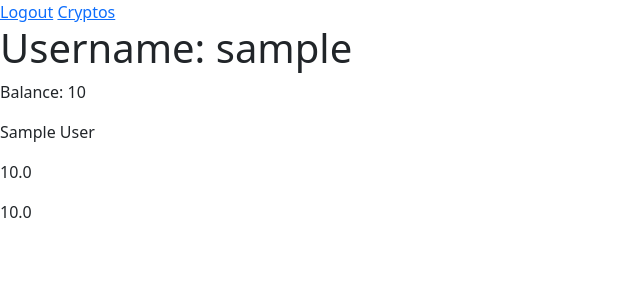
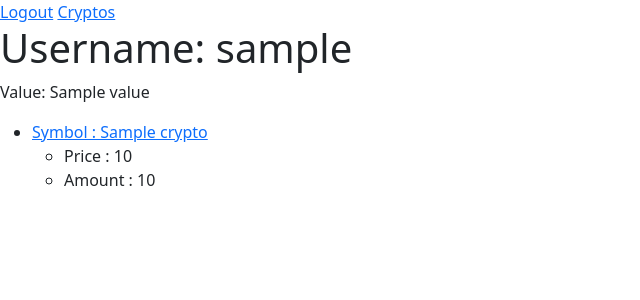
Before and after one commit to joelsers/crypto_simulator, a Flask app: template templates/users/user.html in a window 1280 px wide. Shown: the top 300 px of the page, without its empty margins (0-640 px from the left). Run offline with Flask 2, Linux system fonts and the light colour scheme; tables that the repository leaves empty hold one stand-in row (values such as "Sample post"); the template is opened without the code that fills it: values that come from a table or form of the project are taken from there, most other values are stand-ins (such as "Sample title", 1, 10 or a date in 2020); some libraries are stand-ins or nearby versions.

Commit message:
one page for buying and selling

```diff
--- a/app.py
+++ b/app.py
@@ -31,10 +31,13 @@ BASE_URL = 'https://api1.binance.com/api/v3/'
 # crypto_json = crypto_request.json()
 
 # for x in crypto_json:
-#     crypto = Crypto(name = crypto_json[total]["symbol"], price = crypto_json[total]["price"], volume = 0)
-#     total += 1
-#     db.session.add(crypto)
-#     db.session.commit()
+#     if crypto_json[total]["symbol"][-4:] == "USDT":
+#         crypto = Crypto(name = crypto_json[total]["symbol"], price = crypto_json[total]["price"], volume = 0)
+#         total += 1
+#         db.session.add(crypto)
+#         db.session.commit()
+#     else:
+#         total +=1
 
 @app.before_request
 def add_user_to_g():
@@ -78,8 +81,17 @@ def signup():
                 username=form.username.data,
                 email=form.email.data,
                 password=form.password.data,
-                balance=form.balance.data,
+                USDT=form.USDT.data,
             )
+            db.session.commit()
+
+            bought_crypto = UserCrypto(
+            name = "USDCUSDT",
+            price = 1,
+            amount=form.USDT.data,
+            user_crypto = user.id
+            )
+            db.session.add(bought_crypto)
             db.session.commit()
 
         except IntegrityError:
@@ -139,16 +151,19 @@ def show_home():
     crypto_json = crypto_request.json()
 
     for x in crypto_json:
-        crypto_symbol = crypto_json[total]["symbol"]
-        print(crypto_symbol)
-        crypto_price = crypto_json[total]["price"]
-        print(crypto_price)
-        edit_crypto = Crypto.query.filter_by(name = crypto_symbol).first()
-        print(edit_crypto)
-        edit_crypto.price = crypto_price
-        total += 1
-        db.session.add(edit_crypto)
-        db.session.commit()
+        if crypto_json[total]["symbol"][-4:] == "USDT":
+            crypto_symbol = crypto_json[total]["symbol"]
+
+            crypto_price = crypto_json[total]["price"]
+
+            edit_crypto = Crypto.query.filter_by(name = crypto_symbol).first()
+
+            edit_crypto.price = crypto_price
+            total += 1
+            db.session.add(edit_crypto)
+            db.session.commit()
+        else:
+            total += 1
 
     cryptos = Crypto.query.all()
 
@@ -158,43 +173,123 @@ def show_home():
 @app.route('/user/<user_id>')
 def show_user(user_id):
 
+
+    total = 0
+
+    crypto_request = requests.get(f'{BASE_URL}ticker/price')
+    crypto_json = crypto_request.json()
+
     user = User.query.get_or_404(user_id)
 
-    users_cryptos = UserCrypto.query.all()
+    users_cryptos = [crypto for crypto in user.crypto]
+
+    users_cryptos_names = [crypto.name for crypto in users_cryptos]
+
+    value = 0
+
+    for sym in crypto_json:
+        crypto_symbol = crypto_json[total]["symbol"]
+        crypto_price = crypto_json[total]["price"]
+        if crypto_symbol in users_cryptos_names:
+
+            edit_crypto = UserCrypto.query.filter_by(name = crypto_symbol).first()
+
+
+            edit_crypto.price = crypto_price
+
+
+            db.session.add(edit_crypto)
+            db.session.commit()
+
+            value += edit_crypto.price * edit_crypto.amount
+
+            total+=1
+        else:
+            total +=1
+
+
+
+
 
     if not g.user:
         flash("Access unauthorized.", "danger")
         return redirect("/")
     else:
-        return render_template('users/user.html', user=user, users_cryptos=users_cryptos)
+        return render_template('users/user.html', user=user, users_cryptos=users_cryptos, value = value)
 
 
 
-@app.route('/cryptos/<int:crypto_id>', methods = ['GET', 'POST'])
-def show_crypto(crypto_id):
+@app.route('/cryptos/<crypto_name>', methods = ['GET', 'POST'])
+def show_crypto(crypto_name):
 
     if not g.user:
         flash("Access unauthorized.", "danger")
         return redirect("/")
 
-    crypto = Crypto.query.get_or_404(crypto_id)
+    crypto = Crypto.query.filter_by(name = crypto_name).first()
 
-    form = BuyForm()
 
-    if form.validate_on_submit():
+
+    buyform = BuyForm()
+
+    sellform = SellForm()
+
+    if buyform.validate_on_submit():
 
         bought_crypto = UserCrypto(
             name = crypto.name,
             price = crypto.price,
-            amount=form.amount.data,
+            amount = buyform.amount.data,
             user_crypto = g.user.id
             )
+
         db.session.add(bought_crypto)
+        db.session.commit()
+
+        edit_user = User.query.get_or_404(g.user.id)
+
+        users_cryptos = [crypto for crypto in edit_user.crypto]
+
+        users_cryptos_names = [crypto.name for crypto in users_cryptos]
+
+        usdt = users_cryptos_names.index("USDCUSDT")
+
+        edit_user.crypto[usdt].amount -= bought_crypto.price * bought_crypto.amount
+
+        db.session.add(edit_user)
         db.session.commit()
 
         return redirect(f'/user/{g.user.id}')
     else:
-        return render_template('crypto.html', crypto = crypto, form = form)
+        return render_template('crypto.html', crypto = crypto, buyform = buyform, sellform = sellform)
+
+
+
+
+    if sellform.validate_on_submit():
+
+        user = User.query.get_or_404(g.user.id)
+
+        users_cryptos = [crypto for crypto in user.crypto]
+
+        users_cryptos_names = [crypto.name for crypto in users_cryptos]
+
+
+        for user_crypto in users_cryptos:
+            if crypto.name == user_crypto.name:
+                usdt = users_cryptos_names.index("USDCUSDT")
+                sold_coin = users_cryptos_names.index(crypto.name)
+                user.crypto[sold_coin].amount -= sellform.amount.data
+                user.crypto[usdt].amount += user_crypto.price * sellform.amount.data
+
+                db.session.add(user)
+                db.session.commit()
+
+                return redirect(f'/user/{g.user.id}')
+            else:
+                return render_template('crypto.html', crypto = crypto, buyform = buyform, sellform = sellform)
+
+
 
 
 @app.route('/test/<user_id>')
@@ -202,7 +297,13 @@ def test_route(user_id):
 
     user = User.query.get_or_404(user_id)
 
-    return render_template('users/test.html', user=user)
+    users_cryptos = [crypto for crypto in user.crypto]
+
+    users_cryptos_names = [crypto.name for crypto in users_cryptos]
+
+    usdt = users_cryptos_names.index("USDCUSDT")
+
+    return render_template('users/test.html', user=user, usdt = usdt)
 
 
 # @app.route('/cryptos/<int:crypto_id>/buy', methods = ['POST'])
--- a/forms.py
+++ b/forms.py
@@ -10,7 +10,7 @@ class UserAddForm(FlaskForm):
     username = StringField('Username', validators=[DataRequired()])
     email = StringField('E-mail', validators=[DataRequired(), Email()])
     password = PasswordField('Password', validators=[Length(min=6)])
-    balance = FloatField('Balance' , validators = [DataRequired()])
+    USDT = FloatField('USDT' , validators = [DataRequired()])
 
 
 class LoginForm(FlaskForm):
--- a/templates/home.html
+++ b/templates/home.html
@@ -11,7 +11,7 @@
 <a href="/login">Login</a>
 
 {% else %}
-<a href="/users/{{ g.user.id }}">Profile</a>
+<a href="/user/{{ g.user.id }}">Profile</a>
 <a href="/logout">Logout</a>
 
 {% endif %}
@@ -22,7 +22,7 @@
     {% for crypto in cryptos %}
 
     <li class='cryptos'>
-        <a href="/cryptos/{{crypto.id}}"> Symbol : {{crypto.name}} </a>
+        <a href="/cryptos/{{crypto.name}}"> Symbol : {{crypto.name}} </a>
             <ul>
                 <li>Price : {{crypto.price}}</li>
                 <li>Volume : {{crypto.volume}}</li>
--- a/templates/users/test.html
+++ b/templates/users/test.html
@@ -5,6 +5,8 @@
 {% block content %}
 <h1>{{user.username}}</h1>
 
-<h1>{{user.crypto[0].name}}</h1>
+<h1>{{user.crypto[usdt].name}}</h1>
+
+
 
 {% endblock %}
--- a/templates/users/user.html
+++ b/templates/users/user.html
@@ -10,15 +10,24 @@
 
 <h1>Username: {{user.username}}</h1>
 
-<p>Balance: {{user.balance}}</p>
+<p>Value: {{value}}</p>
 <ul>
+    {% for crypto in users_cryptos %}
+
+    <li class='user_cryptos'>
+
+<a href="/cryptos/{{crypto.name}}">Symbol : {{crypto.name}}</a>
 
 
+            <ul>
+                <li>Price : {{crypto.price}}</li>
+                <li>Amount : {{crypto.amount}}</li>
+            </ul>
 
+    </li>
+
+    {% endfor %}
 
 </ul>
-<p>{{user.crypto[0].name}}</p>
-<p>{{user.crypto[0].price}}</p>
-<p>{{user.crypto[0].amount}}</p>
 
 {% endblock %}
```
Also changed, not shown: models.py (+4 -4 lines), templates/crypto.html (+15 -2 lines).
